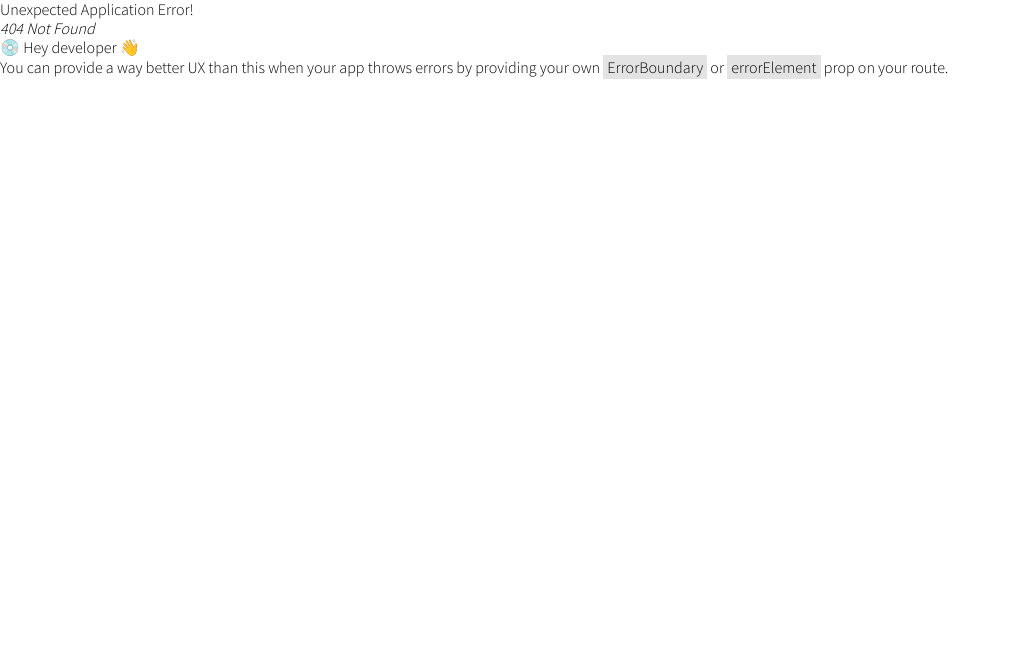
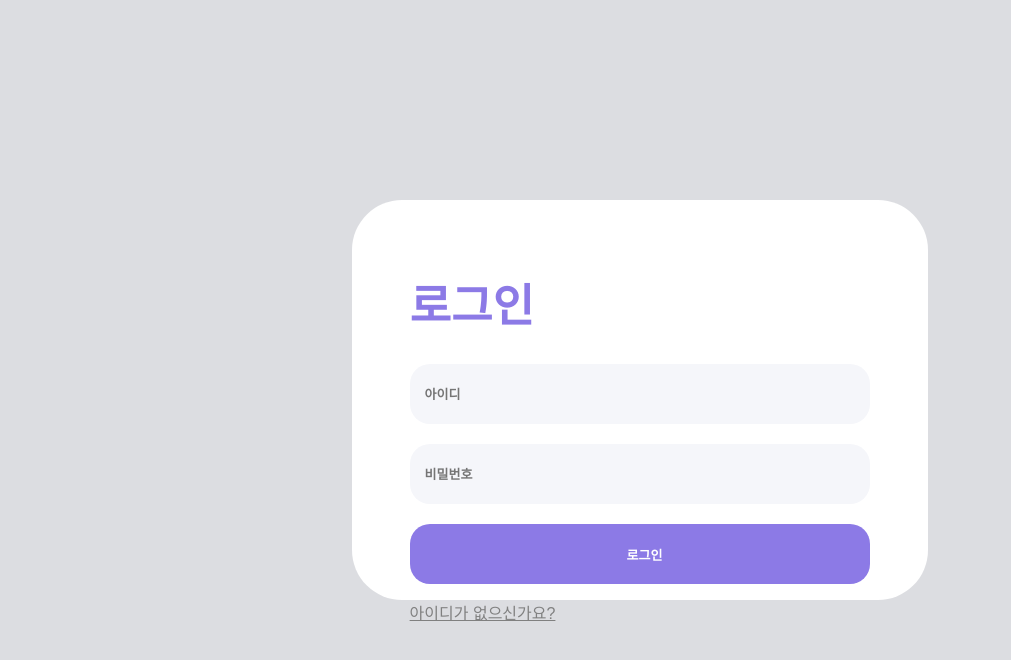
Before and after one commit to AtoZgagWebserver/AtoZ-Client, a React (Create React App) app: page /login in a window 1280 px wide. Before the commit this address had no page. Shown: the top 660 px of the page, without its empty margins (0-1011 px from the left). Built offline with nearby package versions, Linux system fonts and the light colour scheme.

Commit message:
로그인, 회원가입 구현

```diff
--- /dev/null
+++ b/src/component/auth/PrivateRoute.js
@@ -0,0 +1,11 @@
+import React from "react";
+import { useNavigate } from "react-router-dom";
+import { Navigate } from "react-router-dom";
+
+const PrivateRoute = ({ component: Component }) => {
+  const authenticated = localStorage.getItem("isAuthenticated");
+
+  return authenticated === "true" ? Component : <Navigate to="/login" />;
+};
+
+export default PrivateRoute;
--- a/src/page/Home.js
+++ b/src/page/Home.js
@@ -1,7 +1,9 @@
+import styled from "styled-components";
+
 const Home = () => {
   return (
     <>
-      <p>home</p>
+      <h1>아재개그 퀴즈</h1>
     </>
   );
 };
--- /dev/null
+++ b/src/page/Login.js
@@ -0,0 +1,106 @@
+import { useState } from "react";
+import styled from "styled-components";
+import { useNavigate } from "react-router-dom";
+const Wrapper = styled.div`
+  width: 100vw;
+  height: 100vh;
+  display: flex;
+  align-items: center;
+  justify-content: center;
+  background-color: #dcdde1;
+`;
+
+const SubmitForm = styled.form`
+  width: 45vw;
+  height: 50vh;
+  background-color: white;
+  padding-top: 10vh;
+  border-radius: 50px;
+  h1 {
+    margin-left: 10%;
+    color: #8c7ae6;
+    font-weight: bold;
+    font-size: 45px;
+    margin-bottom: 30px;
+  }
+  input {
+    background-color: #f5f6fa;
+    font-weight: bold;
+    font-size: 13px;
+    margin-left: 10%;
+    border: none;
+    border-radius: 20px;
+    padding-left: 15px;
+    width: 80%;
+    height: 60px;
+    margin-bottom: 20px;
+  }
+  p {
+    color: gray;
+    padding-left: 10%;
+    text-decoration: underline;
+    text-decoration-thickness: 0.5px;
+  }
+`;
+
+const Login = () => {
+  const navigate = useNavigate();
+
+  const [id, setId] = useState("");
+  const [password, setPassword] = useState("");
+
+  const onChange = (event) => {
+    const { name, value } = event.target;
+    if (name === "id") {
+      setId((prev) => value);
+    } else if (name === "password") {
+      setPassword((prev) => value);
+    }
+  };
+  const onSubmit = (event) => {
+    //임시 로그인 추후 작성해야 함
+    localStorage.setItem("isAuthenticated", "true");
+    navigate("/");
+  };
+  return (
+    <Wrapper>
+      <SubmitForm onSubmit={onSubmit}>
+        <h1>로그인</h1>
+        <input
+          required
+          onChange={onChange}
+          placeholder="아이디"
+          name="id"
+          value={id}
+          type="text"
+        />
+        <br />
+        <input
+          required
+          onChange={onChange}
+          placeholder="비밀번호"
+          name="password"
+          value={password}
+          type="text"
+        />
+        <input
+          type="submit"
+          value={"로그인"}
+          style={{
+            backgroundColor: "#8c7ae6",
+            color: "white",
+            textAlign: "center",
+          }}
+        />
+        <p
+          onClick={() => {
+            navigate("/register");
+          }}
+        >
+          아이디가 없으신가요?
+        </p>
+      </SubmitForm>
+    </Wrapper>
+  );
+};
+export default Login;
--- /dev/null
+++ b/src/page/Register.js
@@ -0,0 +1,113 @@
+import { useState } from "react";
+import styled from "styled-components";
+import { useNavigate } from "react-router-dom";
+const Wrapper = styled.div`
+  width: 100vw;
+  height: 100vh;
+  display: flex;
+  align-items: center;
+  justify-content: center;
+  background-color: #dcdde1;
+`;
+
+const SubmitForm = styled.form`
+  width: 45vw;
+  height: 50vh;
+  background-color: white;
+  padding-top: 10vh;
+  border-radius: 50px;
+  h1 {
+    margin-left: 10%;
+    color: #8c7ae6;
+    font-weight: bold;
+    font-size: 45px;
+    margin-bottom: 30px;
+  }
+  input {
+    background-color: #f5f6fa;
+    font-weight: bold;
+    font-size: 13px;
+    margin-left: 10%;
+    border: none;
+    border-radius: 20px;
+    padding-left: 15px;
+    width: 80%;
+    height: 60px;
+    margin-bottom: 20px;
+  }
+  p {
+    color: gray;
+    padding-left: 10%;
+    text-decoration: underline;
+    text-decoration-thickness: 0.5px;
+  }
+`;
+
+const Register = () => {
+  const navigate = useNavigate();
+
+  const [id, setId] = useState("");
+  const [password, setPassword] = useState("");
+  const [password2, setPassword2] = useState("");
+  const onChange = (event) => {
+    const { name, value } = event.target;
+    if (name === "id") {
+      setId((prev) => value);
+    } else if (name === "password") {
+      setPassword((prev) => value);
+    } else if (name === "password2") {
+      setPassword2((prev) => value);
+    }
+  };
+
+  return (
+    <Wrapper>
+      <SubmitForm>
+        <h1>회원 가입</h1>
+        <input
+          required
+          onChange={onChange}
+          placeholder="아이디"
+          name="id"
+          value={id}
+          type="text"
+        />
+        <br />
+        <input
+          required
+          onChange={onChange}
+          placeholder="비밀번호"
+          name="password"
+          value={password}
+          type="text"
+        />
+        <br />
+        <input
+          required
+          onChange={onChange}
+          placeholder="비밀번호 확인"
+          name="password2"
+          value={password2}
+          type="text"
+        />
+        <input
+          type="submit"
+          value={"로그인"}
+          style={{
+            backgroundColor: "#8c7ae6",
+            color: "white",
+            textAlign: "center",
+          }}
+        />
+        <p
+          onClick={() => {
+            navigate("/login");
+          }}
+        >
+          이미 계정이 있으신가요?
+        </p>
+      </SubmitForm>
+    </Wrapper>
+  );
+};
+export default Register;
```
Also changed, not shown: src/component/Router.js (+12 -2 lines).
